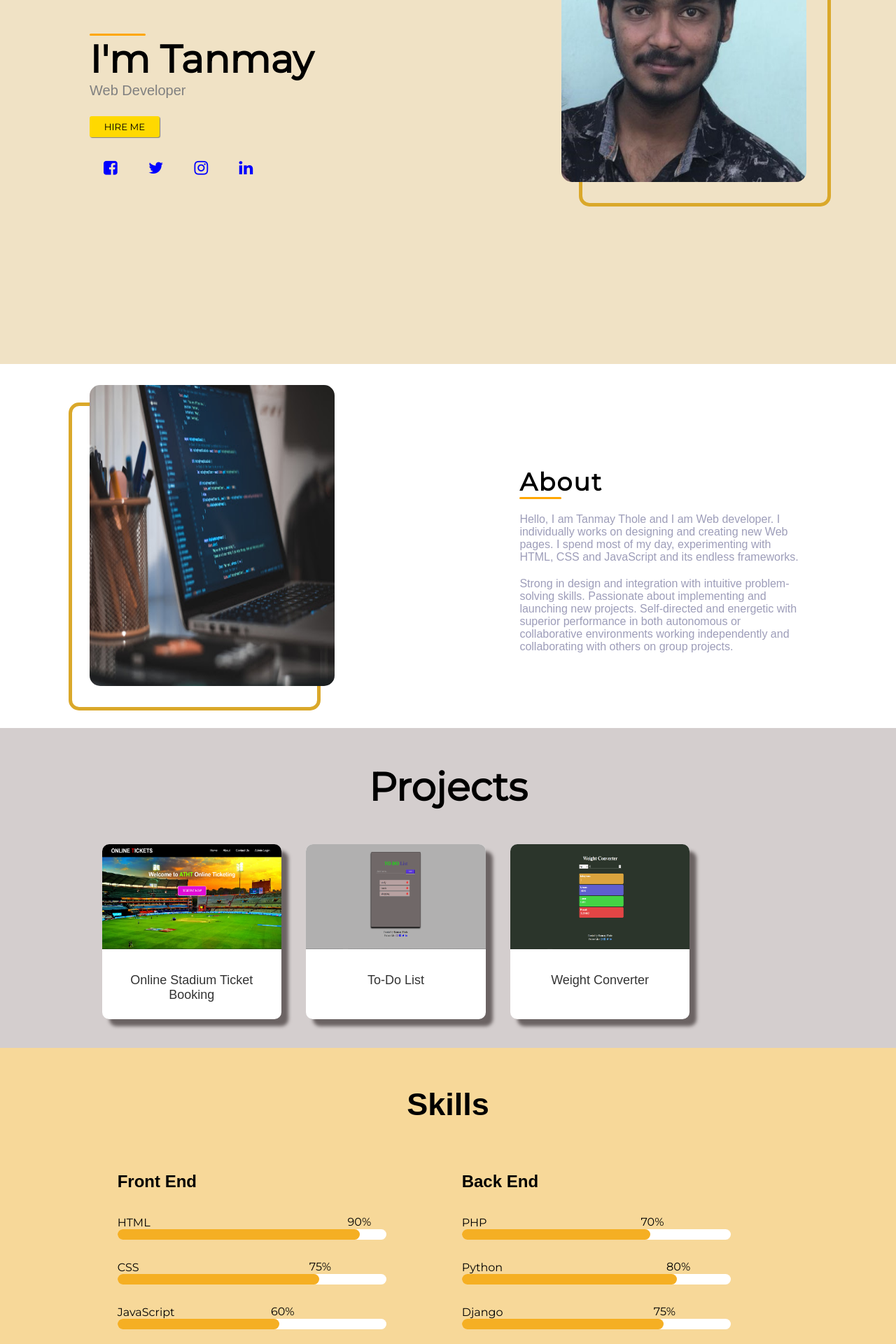
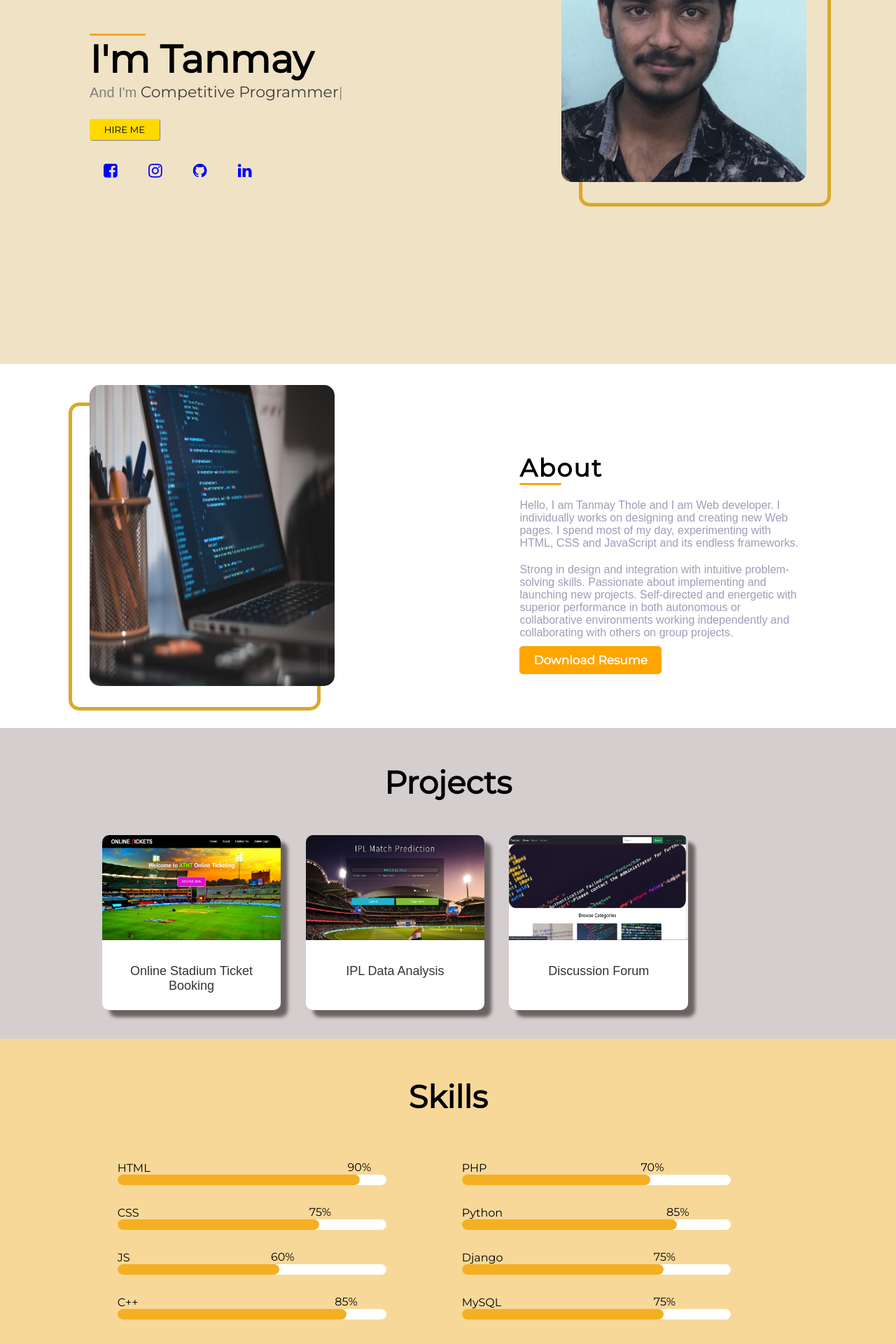
Before and after one commit to tanmaythole/tanmaythole.github.io, a PHP site: page / in a window 1280 px wide. Shown: the part 280-2200 px from the top of the page at 70% size. Run offline with PHP 8.4, Linux system fonts and the light colour scheme; some web fonts are replaced.

Commit message:
resume, project added

```diff
--- a/portfolio/css/style.css
+++ b/portfolio/css/style.css
@@ -170,6 +174,10 @@ header{
     font-size: 20px;
     font-family: 'KoHo', sans-serif;
 }
+.typed{
+    color: rgb(63, 63, 63);
+    font-size: 22px;
+}
 .hire{
     margin-top: 25px;
     width: 100px;
@@ -250,9 +258,25 @@ header{
     width: 60px;
 }
 .about .details{
-    margin-top: 20px;
+    margin: 20px 0;
     font-family: 'Ubuntu', sans-serif;
     color: rgb(157, 157, 185);
+}
+.about .resume-btn{
+    background: orange;
+    padding: 10px 20px;
+    font-size: 17px;
+    color: #fff;
+    font-weight: bold;
+    border: none;
+    border-radius: 5px;
+    transition: .3s ease-in-out;
+}
+.about .resume-btn:hover{
+    background: transparent;
+    border: 2px solid orange;
+    color: orange;
+    transition: .3s ease-in-out;
 }
 
 
@@ -303,11 +327,12 @@ header{
 .projects{
     background: rgb(212, 206, 206);
 }
-.project-title{
+.project-title h1{
     padding: 30px;
     text-align: center;
-    font-family: 'Ubuntu', sans-serif;
-    font-size: 28px;
+    /* font-family: 'Ubuntu', sans-serif; */
+    font-size: 45px;
+    font-weight: bolder;
 }
 .project-content{
     padding: 20px 0;
@@ -401,7 +426,8 @@ header{
     text-align: center;
     font-size: 45px;
     padding: 30px;
-    font-family: 'Ubuntu', sans-serif;
+    /* font-family: 'Ubuntu', sans-serif; */
+    font-weight: bolder;
 }
 .skills-content{
     width: 80%;
@@ -449,11 +487,17 @@ header{
 .value-80{
     width: 80%;
 }
-.value-60{
-    width: 60%;
+.value-85{
+    width: 85%;
 }
 .value-90{
     width: 90%;
+}
+.value-95{
+    width: 95%;
+}
+.value-100{
+    width: 100%;
 }
 @media(max-width:992px){
     .skills-content{
--- a/portfolio/index.html
+++ b/portfolio/index.html
@@ -11,6 +11,7 @@
     <script src="https://unpkg.com/scrollreveal"></script>
 </head>
 <body>
+    <!-- NavBar -->
     <nav class="navbar">
         <div class="nav-container">
             <div class="nav-header">
@@ -39,6 +40,8 @@
             </div>
         </div>
     </nav>
+
+    <!-- SideBar -->
     <aside class="sidebar" id="sidebar">
         <div class="sidebar-container">
             <button class="close-btn">
@@ -71,17 +74,19 @@
     </aside>
 
     <header>
+        <!-- Main -->
         <div class="container" id="main-header">
             <div class="container-info">
                 <article class="info">
                     <p class="seek"></p>
                     <h1 class="name">I'm Tanmay</h1>
-                    <p class="work">Web Developer</p>
+
+                    <p class="work">And I'm <span class="typed"></span></p>
                     <a href="contact.html"><button class="hire">HIRE ME</button></a>
                     <p class="social-links">
                         <a href="https://www.facebook.com/tanmaythole45"><i class="fa fa-facebook-square"></i></a>
-                        <a href="https://www.twitter.com/tanmay_v_thole"><i class="fa fa-twitter"></i></a>
                         <a href="https://www.instagram.com/tanmay_v_thole"><i class="fa fa-instagram"></i></a>
+                        <a href="https://github.com/tanmaythole"><i class="fa fa-github"></i></a>
                         <a href="https://www.linkedin.com/in/tanmay-thole-b82978175/"><i class="fa fa-linkedin"></i></a>
                     </p>
                 </article>
@@ -90,6 +95,8 @@
                 </article>
             </div>
         </div>
+
+        <!-- About -->
         <div class="about" id="about">
             <article class="pic">
                 <img src="images/unnamed (1).jpg" alt="" class="img">
@@ -101,9 +108,11 @@
                 <p class="details">
                     Strong in design and integration with intuitive problem-solving skills. Passionate about implementing and launching new projects. Self-directed and energetic with superior performance in both autonomous or collaborative environments working independently and collaborating with others on group projects.
                 </p>
+                <p class="resume"><a target="_blank" href="files/resume.pdf" class="resume-btn">Download Resume</a></p>
             </article>
         </div>
 
+        <!-- Projects -->
         <div class="projects" id="projects">
             <div class="project-content">
                 <div class="project-title">
@@ -112,32 +121,32 @@
                 <div class="project-boxes">
                     <a class="box" href="https://github.com/tanmaythole/stadium_ticket_booking_system">
                         <div class="box-img">
-                            <img src="images/1.png" alt="">
+                            <img src="images/project-1.png" alt="Online Stadium Ticket Booking System">
                         </div>
                         <p>Online Stadium Ticket Booking</p>
                     </a>
-                    <a class="box" href="https://tanmaythole.github.io/To-Do%20List/todo.html">
+                    <a class="box" href="https://github.com/tanmaythole/IPL-Data-Analysis">
                         <div class="box-img">
-                            <img src="images/2.png" alt="">
+                            <img src="images/project-2.png" alt="IPL Data Analysis">
                         </div>
-                        <p>To-Do List</p>
+                        <p>IPL Data Analysis</p>
                     </a>
-                    <a class="box" href="https://tanmaythole.github.io/Weight%20Converter/">
+                    <a class="box" href="https://github.com/tanmaythole/tanmaythole.github.io/tree/master/php_foum_discussion_project">
                         <div class="box-img">
-                            <img src="images/3.png" alt="">
+                            <img src="images/project-3.png" alt="Discussion Forum">
                         </div>
-                        <p>Weight Converter</p>
+                        <p>Discussion Forum</p>
                     </a>
                 </div>
             </div>
         </div>
 
+        <!-- Skills -->
         <div class="skills">
             <div class="skills-content">
                 <h1>Skills</h1>
                 <div class="skills-category">
                     <div class="skills-type">
-                        <h2>Front End</h2>
                         <div class="skill">
                             <p>HTML</p>
                             <div class="skill-container">
@@ -151,15 +160,20 @@
                             </div>
                         </div>
                         <div class="skill">
-                            <p>JavaScript</p>
+                            <p>JS</p>
                             <div class="skill-container">
                                 <div class="skill-value value-60"><p>60%</p></div>
+                            </div>
+                        </div>
+                        <div class="skill">
+                            <p>C++</p>
+                            <div class="skill-container">
+                                <div class="skill-value value-85"><p>85%</p></div>
                             </div>
                         </div>
                     </div>
 
                     <div class="skills-type">
-                        <h2>Back End</h2>
                         <div class="skill">
                             <p>PHP</p>
                             <div class="skill-container">
@@ -169,11 +183,17 @@
                         <div class="skill">
                             <p>Python</p>
                             <div class="skill-container">
-                                <div class="skill-value value-80"><p>80%</p></div>
+                                <div class="skill-value value-80"><p>85%</p></div>
                             </div>
                         </div>
                         <div class="skill">
                             <p>Django</p>
+                            <div class="skill-container">
+                                <div class="skill-value value-75"><p>75%</p></div>
+                            </div>
+                        </div>
+                        <div class="skill">
+                            <p>MySQL</p>
                             <div class="skill-container">
                                 <div class="skill-value value-75"><p>75%</p></div>
                             </div>
@@ -183,10 +203,14 @@
             </div>
         </div>
 
-
-        <div class="container" id="contact">
+        <!-- Contact -->
+        <div  id="contact">
+            <video id="video" autoplay muted loop>
+                <source src="videos/contact.mp4" type="video/mp4">
+            </video>
             <div class="form">
                 <form action="https://formspree.io/f/mgepdlnr" method="POST" >
+                    <p class="seek"></p>
                     <h1>Contact</h1>
                     <p class="alert-msg"></p>
                     <input type="text" placeholder="Name" name="name" required>
@@ -196,6 +220,7 @@
                     <button type="submit" class="btn" value="send">Send</button>
                 </form>
             </div>
+
         </div>
 
     </header>
@@ -210,7 +235,7 @@
         <p>&copy; 2021 Tanmay Thole | All Rights Reserved.</p>
 
     </footer>
-
+    <script src="https://cdn.jsdelivr.net/npm/typed.js@2.0.12"></script>
     <script src="js/main.js"></script>
 </body>
 </html>
--- a/portfolio/js/main.js
+++ b/portfolio/js/main.js
@@ -13,7 +13,7 @@ window.addEventListener("scroll", function(){
     }
 });
 
-
+// Show/Remove SideBar
 sidebarbtn.addEventListener("click", function(e){
     sidebar.classList.add("show-sidebar");
 });
@@ -26,12 +26,22 @@ function removesidebar(){
     sidebar.classList.remove("show-sidebar");
 }
 
+// Typed text
+var typed = new Typed('.typed',{
+    strings: ['Engineer', 'Web Developer', 'Competitive Programmer','Full-Stack Enthusiast', 'Learner'],
+    typeSpeed: 70,
+    backSpeed: 20,
+    loop: 1,
+    smartBackspace: 1
+});
 
+
+// Scroll Animation
 const sr = ScrollReveal({
     origin: 'top',
-    distance: '80px',
+    distance: '70px',
     position: 'relative',
-    duration: 2000,
+    duration: 1500,
     reset: true
 })
 
@@ -41,7 +51,7 @@ sr.reveal('.container-info .social-links a', {delay:300, interval:200})
 sr.reveal('.container-info .pic', {delay: 400})
 
 
-sr.reveal('.about .info .name, .about .info .seek, .about .info .details, .form h1', {})
+sr.reveal('.about .info p, .form h1, .form .seek', {interval:100})
 
 sr.reveal('.project-boxes .box', {interval: 200})
 
@@ -52,8 +62,8 @@ srbot = ScrollReveal({
     origin: 'bottom',
     distance: '80px',
     position: 'relative',
-    duration: 2000,
+    duration: 1000,
     reset: true
 })
 
-srbot.reveal('.form input, .form textarea, .form button',{interval:100})
+srbot.reveal('.form input, .form textarea, .form button',{interval:200})
```
Also changed, not shown: other parts of portfolio/css/style.css (+32 -2 lines), portfolio/images/project-1.png (added), portfolio/images/project-2.png (added), portfolio/images/project-3.png (added), 1 other file.
